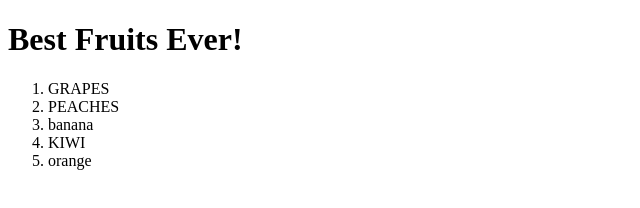
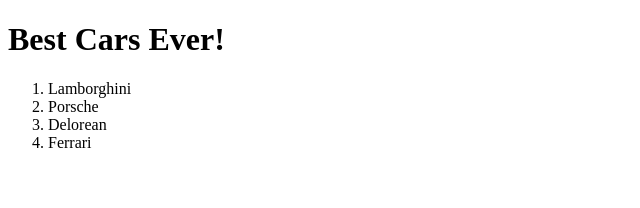
Before and after one commit to isabel985/14oct, a plain HTML site: page wellKnownFacts.html in a window 1280 px wide. Shown: the whole page, without its empty margins (0-640 px from the left). Drawn offline with Linux system fonts and the light colour scheme.

Commit message:
changed to well known facts with cars

```diff
--- a/secret.html
+++ b/wellKnownFacts.html
@@ -7,13 +7,12 @@
     <title>Document</title>
 </head>
 <body>
-    <h1>Best Fruits Ever!</h1>
+    <h1>Best Cars Ever!</h1>
     <ol>
-        <li>GRAPES</li>
-        <li>PEACHES</li>
-        <li>banana</li>
-        <li>KIWI</li>
-        <li>orange</li>
+        <li>Lamborghini</li>
+        <li>Porsche</li>
+        <li>Delorean</li>
+        <li>Ferrari</li>
     </ol>
 </body>
 </html>
```
